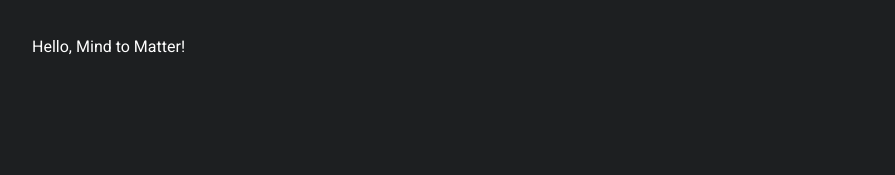
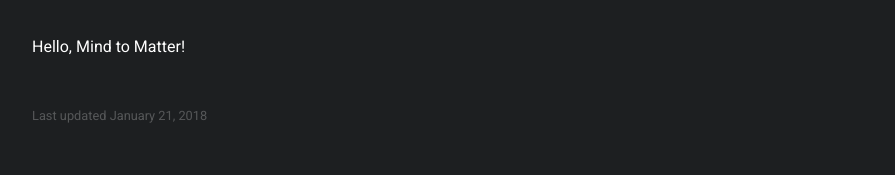
Before and after one commit to georgemblack/mind-to-matter, a Jekyll site: the page built from index.md, in a window 1280 px wide. Shown: the part 125-300 px from the top of the page, without its empty margins (192-1087 px from the left). Built offline with Jekyll 4.4.1, drawn with Linux system fonts in a browser that asks for light colours.

Commit message:
Added last updated to footer

```diff
--- a/_includes/footer.html
+++ b/_includes/footer.html
@@ -0,0 +1,3 @@
+<footer class="footer">
+    <p>Last updated {{site.time | date: "%B %-d, %Y" }}</p>
+</footer>
--- a/_sass/_colors.scss
+++ b/_sass/_colors.scss
@@ -1,7 +1,7 @@
 // background and body
 $background-color: #1D1F21;
 $body-text-color: #ffffff;
-$faded-text-color: rgba(0, 0, 0, 0.25);
+$faded-text-color: rgba(255, 255, 255, 0.25);
 
 // links
 $link-color: #007AFF;
--- a/_sass/_footer.scss
+++ b/_sass/_footer.scss
@@ -0,0 +1,9 @@
+.footer {
+    max-width: $body-max-width;
+    margin: 3em auto 0 auto;
+
+    p {
+        font-size: 0.8em;
+        color: $faded-text-color;
+    }
+}
```
